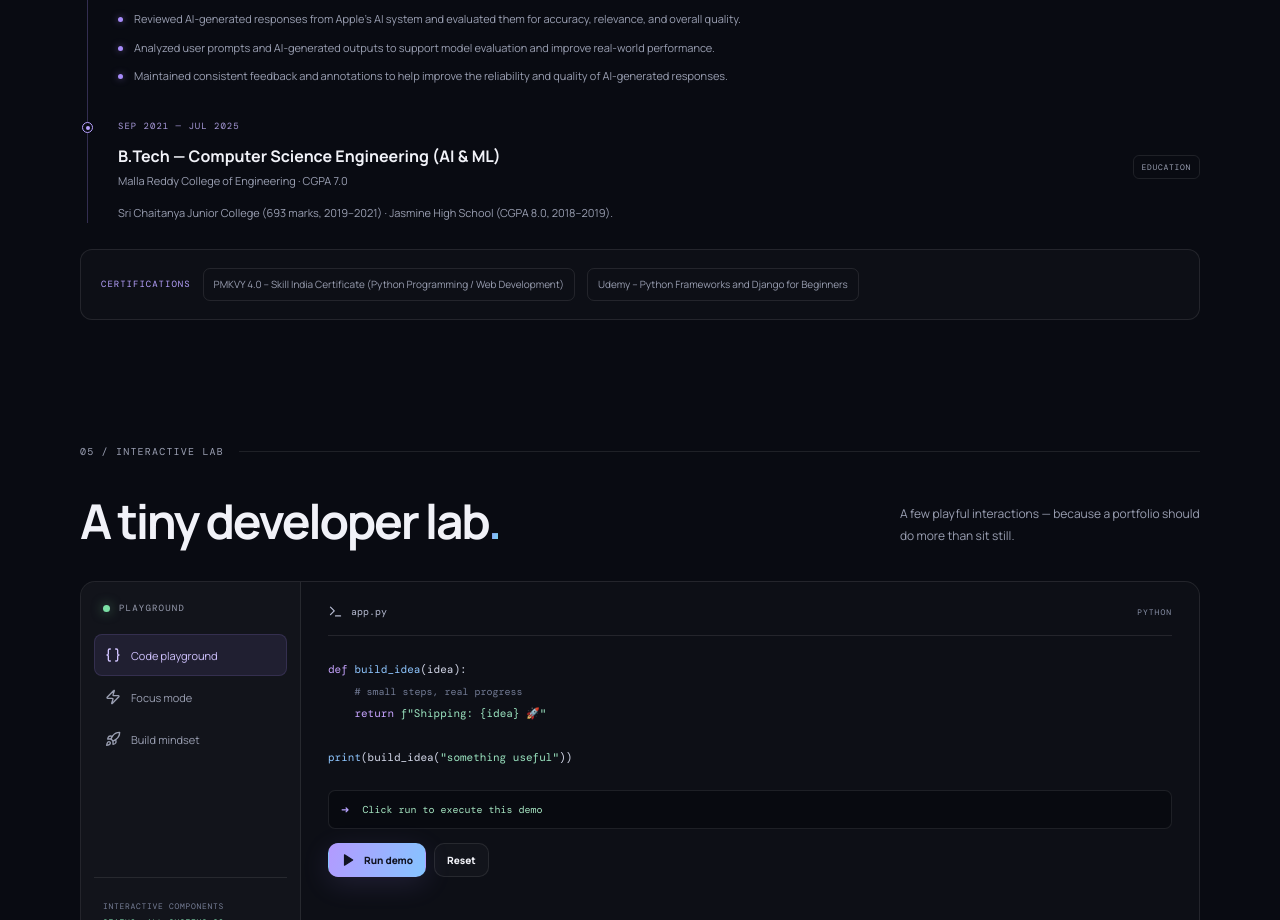
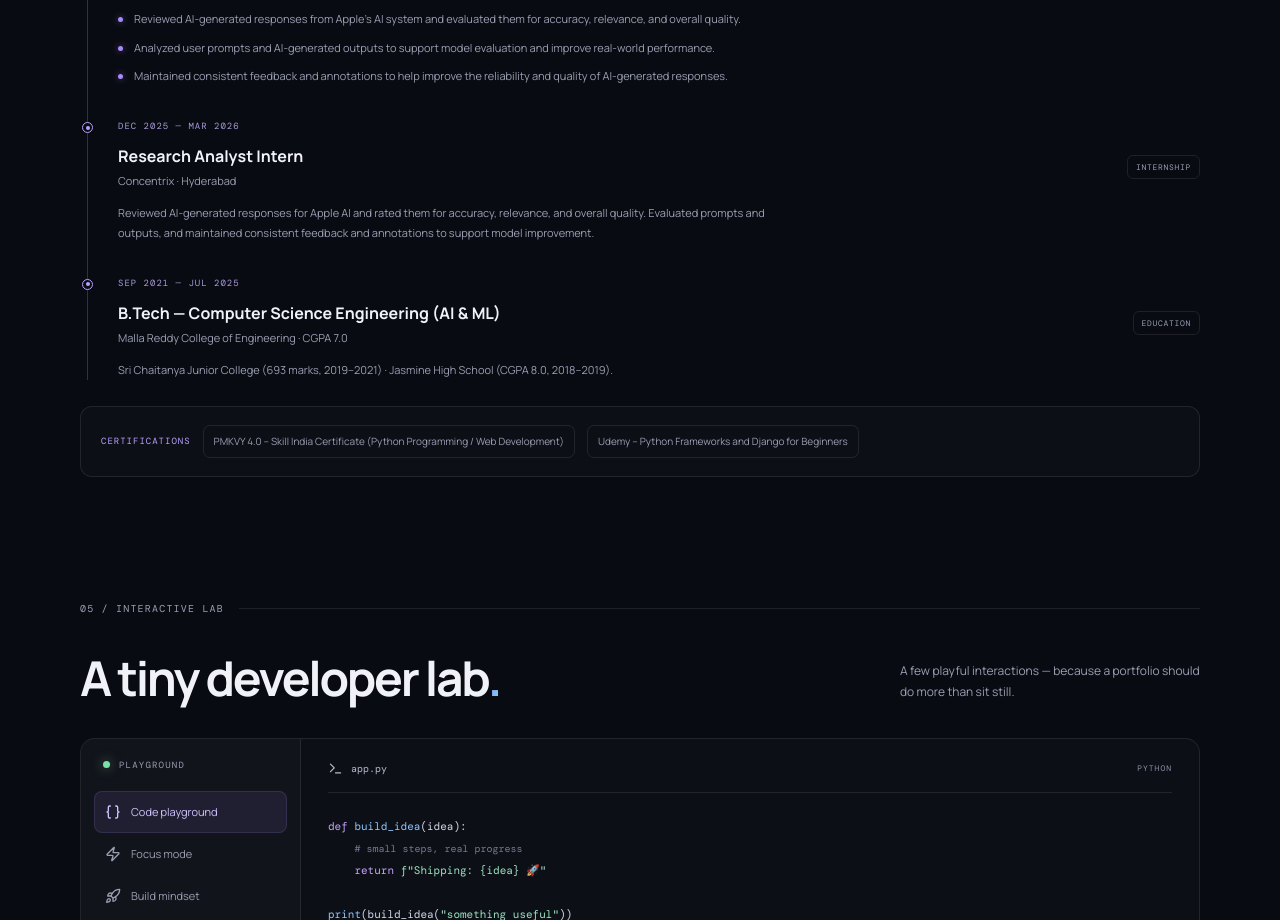
Before and after one commit to ramsivaji/myprofile, a React (Vite) app: page / in a window 1280 px wide. Shown: the part 3320-4240 px from the top of the page. Built offline with nearby package versions, Linux system fonts and the light colour scheme.

Commit message:
feat: add Data Analyst (Concentrix, Apple AI) to Journey section

```diff
--- a/src/main.jsx
+++ b/src/main.jsx
@@ -195,6 +195,7 @@ function App() {
                 <li>Maintained consistent feedback and annotations to help improve the reliability and quality of AI-generated responses.</li>
               </ul>
             </Reveal>
+            <Reveal delay={.1} className="timeline-item"><div className="timeline-marker"><span /></div><div className="timeline-date">DEC 2025 — MAR 2026</div><div className="timeline-main"><div><h3>Research Analyst Intern</h3><p className="timeline-org">Concentrix · Hyderabad</p></div><span className="timeline-pill">INTERNSHIP</span></div><p className="timeline-description">Reviewed AI-generated responses for Apple AI and rated them for accuracy, relevance, and overall quality. Evaluated prompts and outputs, and maintained consistent feedback and annotations to support model improvement.</p></Reveal>
             <Reveal delay={.12} className="timeline-item"><div className="timeline-marker"><span /></div><div className="timeline-date">SEP 2021 — JUL 2025</div><div className="timeline-main"><div><h3>B.Tech — Computer Science Engineering (AI & ML)</h3><p className="timeline-org">Malla Reddy College of Engineering · CGPA 7.0</p></div><span className="timeline-pill">EDUCATION</span></div><p className="timeline-description">Sri Chaitanya Junior College (693 marks, 2019–2021) · Jasmine High School (CGPA 8.0, 2018–2019).</p></Reveal>
           </div>
           <div className="certifications-strip"><span className="certification-label">CERTIFICATIONS</span><span>PMKVY 4.0 – Skill India Certificate (Python Programming / Web Development)</span><span>Udemy – Python Frameworks and Django for Beginners</span></div>
```
